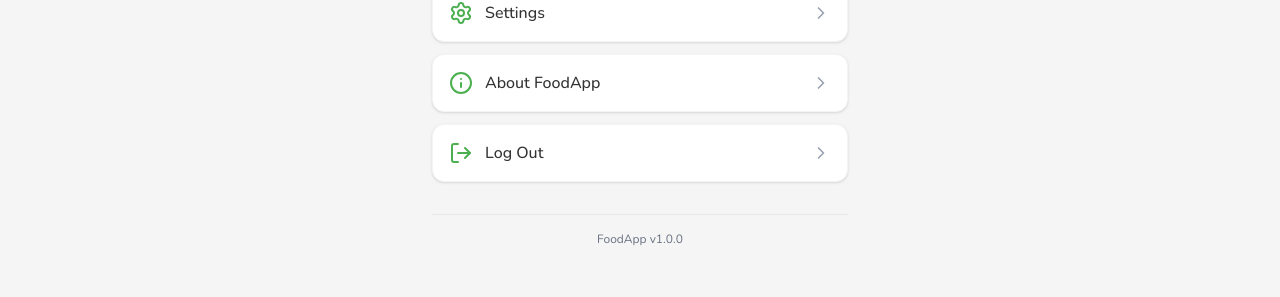
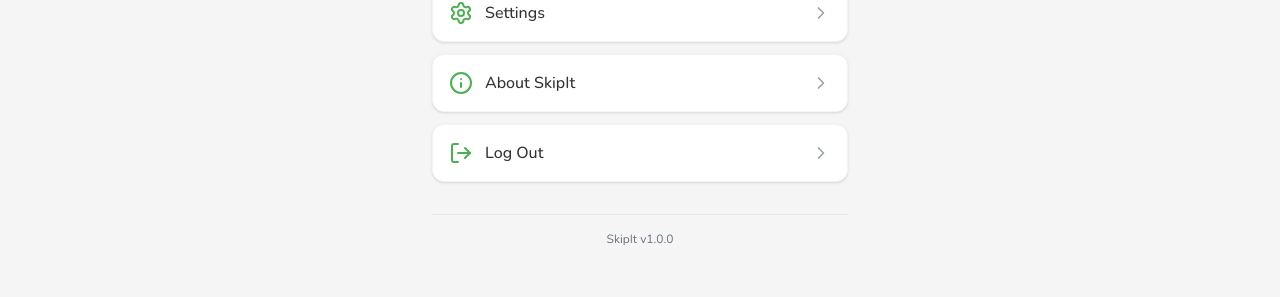
Before and after one commit to enkhbold470/hackmit25-projects, a Next.js app: page / in a window 1280 px wide. Both pictures are taken after a click on the button "User". Shown: the part 320-617 px from the top of the page. Built offline with nearby package versions, Linux system fonts and the light colour scheme; no server answers; the database is empty.

Commit message:
fix: update app name from FoodApp to SkipIt in UserTab and icon.svg

```diff
--- a/app/components/tabs/UserTab.tsx
+++ b/app/components/tabs/UserTab.tsx
@@ -33,7 +33,7 @@
 
   const handleAbout = () => {
     // In a real app, show about dialog or navigate to about page
-    alert('FoodApp v1.0\n\nGameify reducing food delivery orders with friends!');
+    alert('SkipIt v1.0\n\nGameify reducing food delivery orders with friends!');
   };
 
   const handleLogOut = () => {
@@ -77,7 +77,7 @@
 
         <MenuItem
           icon={<Info size={24} />}
-          label="About FoodApp"
+          label="About SkipIt"
           onClick={handleAbout}
         />
 
@@ -91,7 +91,7 @@
       {/* App Version */}
       <div className="text-center mt-8 pt-4 border-t border-gray-200">
         <p className="text-xs text-gray-500">
-          FoodApp v1.0.0
+          SkipIt v1.0.0
         </p>
       </div>
     </div>
```
Also changed, not shown: public/icon.svg.
